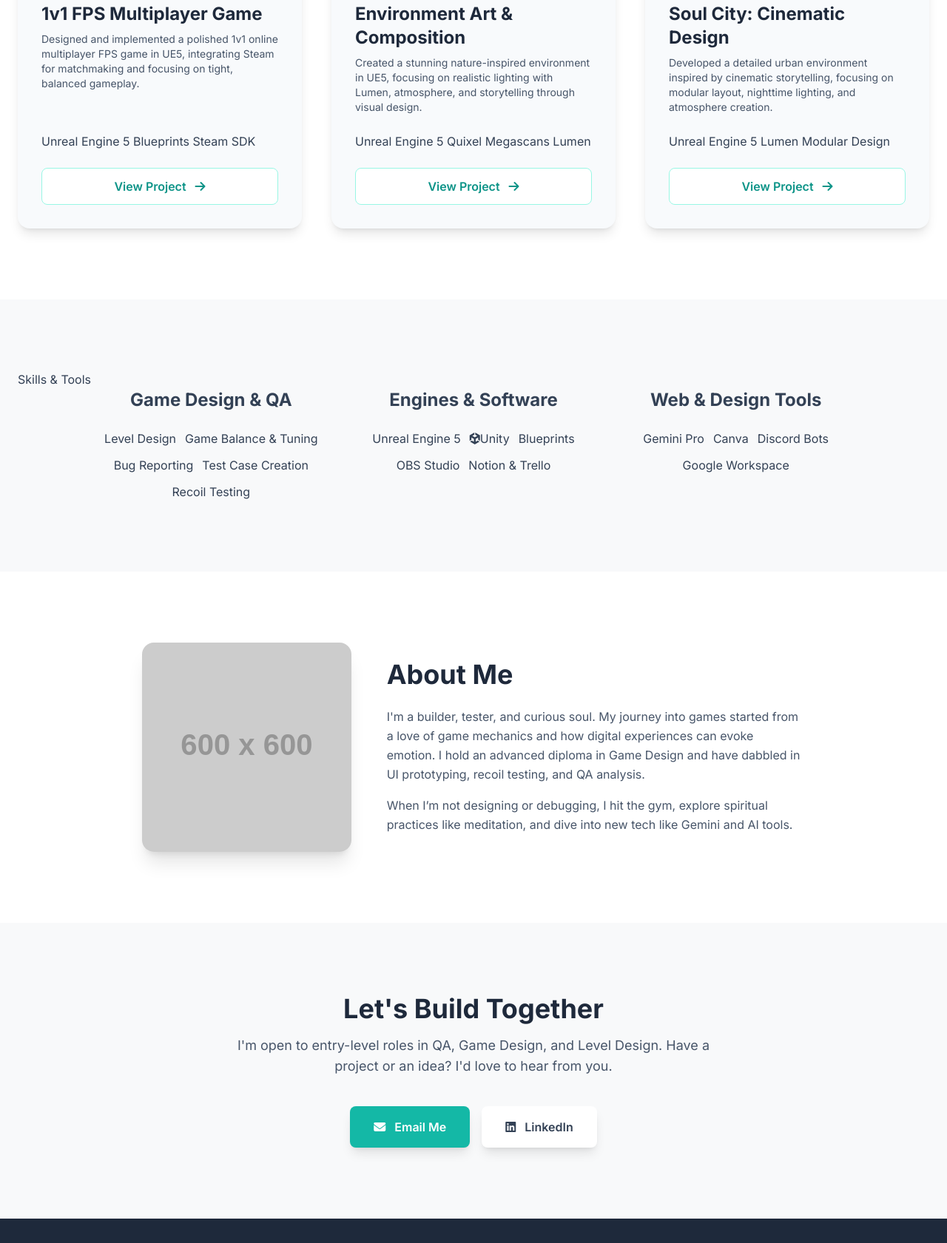
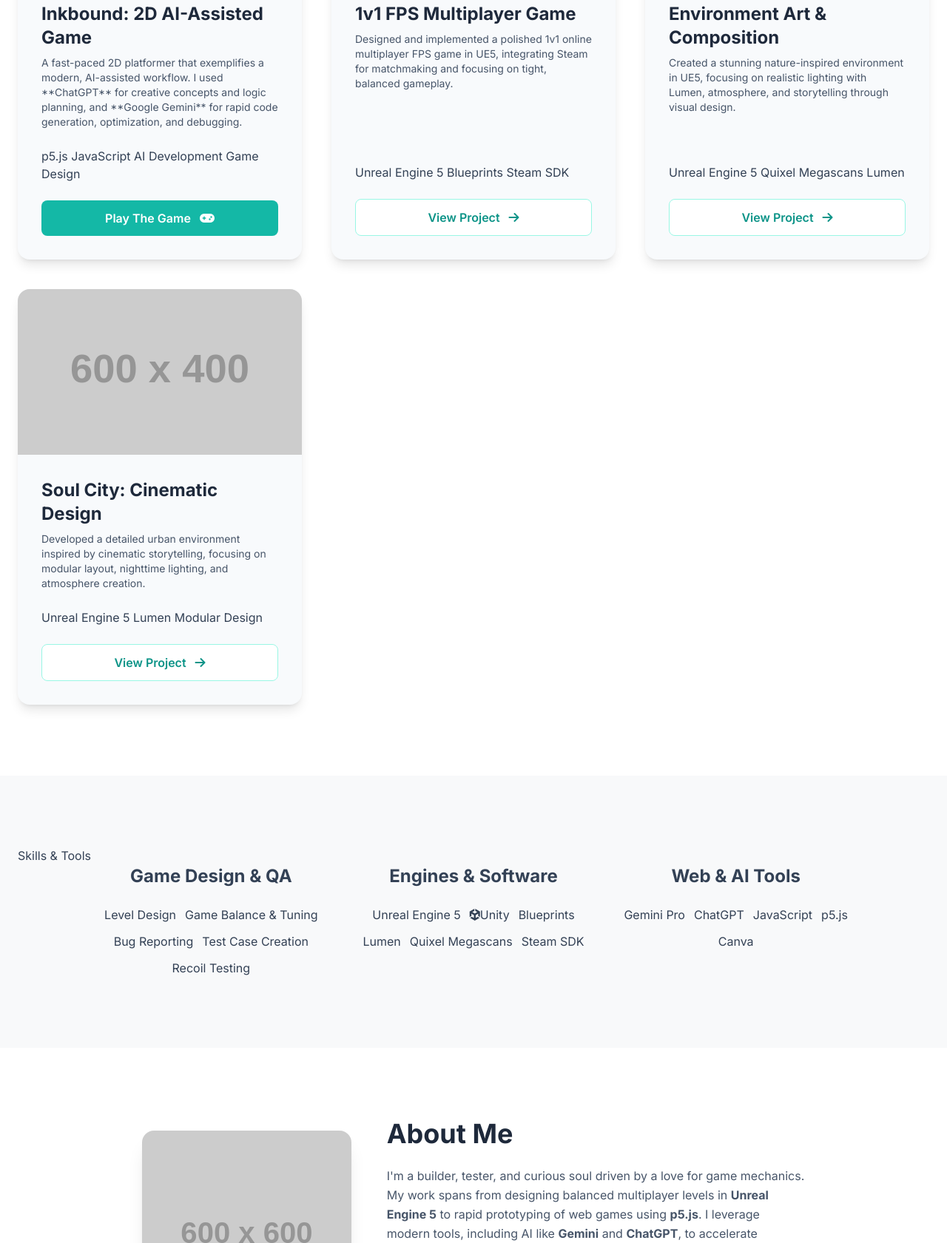
Before and after one commit to definitlynotsid/sidharthbabu.github.io, a plain HTML site: page index.html in a window 1280 px wide. Shown: the part 1323-3004 px from the top of the page at 74% size. Drawn offline with nearby package versions, Linux system fonts and the light colour scheme; placeholder pictures from the web are drawn by us; some icons are missing.

Commit message:
Update index.html

```diff
--- a/index.html
+++ b/index.html
@@ -66,7 +66,7 @@
                 <h1 class="text-5xl md:text-7xl font-extrabold text-slate-800 mb-3">Sidharth Babu</h1>
                 <p class="text-xl md:text-2xl text-teal-600 font-medium mb-8">Game Designer & QA Tester</p>
                 <p class="max-w-3xl mx-auto text-lg text-slate-600 mb-10">
-                   Hi, I’m Sidharth — a passionate game designer and tech explorer from Kerala, India. I build engaging gameplay systems, test mechanics, and refine player experiences to improve how games feel.
+                    Hi, I’m Sidharth — a passionate game designer and tech explorer from Kerala, India. I build engaging gameplay systems, test mechanics, and refine player experiences to improve how games feel.
                 </p>
                 <p class="text-2xl italic text-slate-500 mb-12">"Great games aren’t just played – they’re felt."</p>
                 <a href="#projects" class="bg-teal-500 text-white px-8 py-4 rounded-lg font-semibold hover:bg-teal-600 transition duration-300 shadow-lg hover:shadow-xl transform hover:-translate-y-1">View My Work</a>
@@ -78,6 +78,25 @@
             <div class="container mx-auto px-6">
                 <h2 class="section-title">Featured Projects</h2>
                 <div class="grid grid-cols-1 md:grid-cols-2 lg:grid-cols-3 gap-10">
+
+                    <!-- UPDATED PROJECT CARD: Inkbound -->
+                    <div class="bg-slate-50 rounded-2xl shadow-lg overflow-hidden transform hover:-translate-y-2 transition-all duration-300 hover:shadow-2xl flex flex-col group">
+                        <img src="https://placehold.co/600x400/f9a8d4/831843?text=Inkbound" alt="Inkbound 2D Game" class="w-full h-56 object-cover">
+                        <div class="p-8 flex-grow flex flex-col">
+                            <h3 class="text-2xl font-bold mb-2 text-slate-800">Inkbound: 2D AI-Assisted Game</h3>
+                            <p class="text-slate-600 mb-6 text-sm flex-grow">A fast-paced 2D platformer that exemplifies a modern, AI-assisted workflow. I used **ChatGPT** for creative concepts and logic planning, and **Google Gemini** for rapid code generation, optimization, and debugging.</p>
+                            <div class="mb-6">
+                                <span class="project-tech-tag">p5.js</span>
+                                <span class="project-tech-tag">JavaScript</span>
+                                <span class="project-tech-tag">AI Development</span>
+                                <span class="project-tech-tag">Game Design</span>
+                            </div>
+                            <a href="https://definitlynotsid.github.io/InkboundGame-/" target="_blank" class="mt-auto bg-teal-500 text-white px-6 py-3 rounded-lg font-semibold hover:bg-teal-600 transition duration-300 text-center group-hover:bg-teal-600">
+                                Play The Game <i class="fas fa-gamepad ml-2"></i>
+                            </a>
+                        </div>
+                    </div>
+
                     <!-- Project Card 1 -->
                     <div class="bg-slate-50 rounded-2xl shadow-lg overflow-hidden transform hover:-translate-y-2 transition-all duration-300 hover:shadow-2xl flex flex-col group">
                         <img src="https://placehold.co/600x400/67e8f9/0e7490?text=1v1+FPS" alt="1v1 FPS Multiplayer Game" class="w-full h-56 object-cover">
@@ -151,17 +170,19 @@
                             <span class="skill-tag"><i class="fab fa-unreal"></i>Unreal Engine 5</span>
                             <span class="skill-tag"><i class="fab fa-unity"></i>Unity</span>
                             <span class="skill-tag">Blueprints</span>
-                            <span class="skill-tag">OBS Studio</span>
-                            <span class="skill-tag">Notion & Trello</span>
+                            <span class="skill-tag">Lumen</span>
+                            <span class="skill-tag">Quixel Megascans</span>
+                            <span class="skill-tag">Steam SDK</span>
                          </div>
                     </div>
                      <div class="text-center">
-                        <h3 class="text-2xl font-bold text-slate-700 mb-6">Web & Design Tools</h3>
+                        <h3 class="text-2xl font-bold text-slate-700 mb-6">Web & AI Tools</h3>
                          <div class="flex flex-wrap justify-center gap-3">
                             <span class="skill-tag">Gemini Pro</span>
+                            <span class="skill-tag">ChatGPT</span>
+                            <span class="skill-tag">JavaScript</span>
+                            <span class="skill-tag">p5.js</span>
                             <span class="skill-tag">Canva</span>
-                            <span class="skill-tag">Discord Bots</span>
-                            <span class="skill-tag">Google Workspace</span>
                          </div>
                     </div>
                 </div>
@@ -178,10 +199,10 @@
                     <div class="md:w-2/3">
                         <h2 class="text-4xl font-bold text-slate-800 mb-6">About Me</h2>
                         <p class="mb-4 text-slate-600 leading-relaxed">
-                            I'm a builder, tester, and curious soul. My journey into games started from a love of game mechanics and how digital experiences can evoke emotion. I hold an advanced diploma in Game Design and have dabbled in UI prototyping, recoil testing, and QA analysis.
+                            I'm a builder, tester, and curious soul driven by a love for game mechanics. My work spans from designing balanced multiplayer levels in <strong>Unreal Engine 5</strong> to rapid prototyping of web games using <strong>p5.js</strong>. I leverage modern tools, including AI like <strong>Gemini</strong> and <strong>ChatGPT</strong>, to accelerate development from concept to deployment. With an advanced diploma in Game Design, I focus on creating experiences that feel as good as they look.
                         </p>
                         <p class="text-slate-600 leading-relaxed">
-                            When I’m not designing or debugging, I hit the gym, explore spiritual practices like meditation, and dive into new tech like Gemini and AI tools.
+                            When I’m not designing or debugging, I hit the gym, explore spiritual practices like meditation, and dive into new tech.
                         </p>
                     </div>
                 </div>
```
